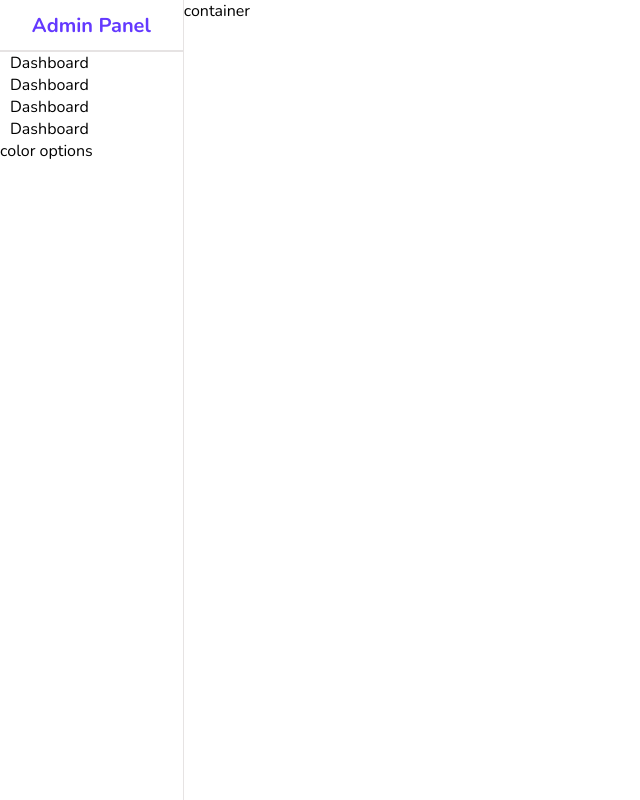
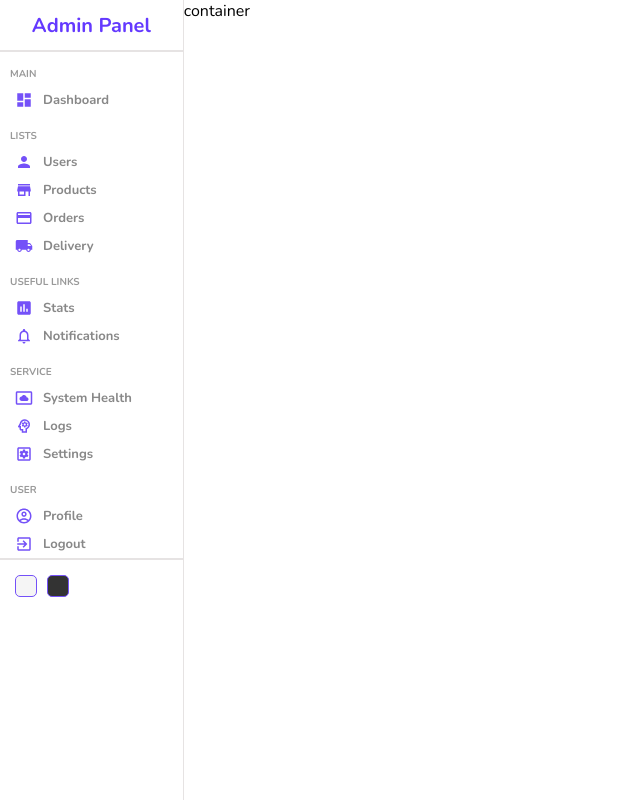
Before and after one commit to msiddiq1400/React_Admin_Dashboard, a React (Create React App) app: page / in a window 1280 px wide. Shown: the whole page, without its empty margins (0-640 px from the left). Built offline with nearby package versions, Linux system fonts and the light colour scheme.

Commit message:
add mui and finish side bar ui

```diff
--- a/package.json
+++ b/package.json
@@ -3,6 +3,10 @@
   "version": "0.1.0",
   "private": true,
   "dependencies": {
+    "@emotion/react": "^11.10.5",
+    "@emotion/styled": "^11.10.5",
+    "@mui/icons-material": "^5.11.0",
+    "@mui/material": "^5.11.8",
     "@testing-library/jest-dom": "^5.16.5",
     "@testing-library/react": "^13.4.0",
     "@testing-library/user-event": "^13.5.0",
--- a/src/components/sidebar/Sidebar.jsx
+++ b/src/components/sidebar/Sidebar.jsx
@@ -1,4 +1,16 @@
 import './sidebar.scss';
+import DashboardIcon from '@mui/icons-material/Dashboard';
+import PersonIcon from '@mui/icons-material/Person';
+import StoreIcon from '@mui/icons-material/Store';
+import CreditCardIcon from '@mui/icons-material/CreditCard';
+import LocalShippingIcon from '@mui/icons-material/LocalShipping';
+import InsertChartIcon from '@mui/icons-material/InsertChart';
+import NotificationsNoneIcon from '@mui/icons-material/NotificationsNone';
+import SettingsSystemDaydreamIcon from '@mui/icons-material/SettingsSystemDaydream';
+import PsychologyOutlinedIcon from '@mui/icons-material/PsychologyOutlined';
+import SettingsApplicationsOutlinedIcon from '@mui/icons-material/SettingsApplicationsOutlined';
+import AccountCircleOutlinedIcon from '@mui/icons-material/AccountCircleOutlined';
+import ExitToAppOutlinedIcon from '@mui/icons-material/ExitToAppOutlined';
 
 const Sidebar = () => {
   return (
@@ -9,13 +21,34 @@ const Sidebar = () => {
         <hr/>
         <div className='center'>
             <ul>
-                <li><span>Dashboard</span></li>
-                <li><span>Dashboard</span></li>
-                <li><span>Dashboard</span></li>
-                <li><span>Dashboard</span></li>
+                <p className="title">MAIN</p>
+                <li><DashboardIcon className='icon'/><span>Dashboard</span></li>
+                <p className="title">LISTS</p>
+                <li><PersonIcon className='icon'/><span>Users</span></li>
+                <li><StoreIcon className='icon'/><span>Products</span></li>
+                <li><CreditCardIcon className='icon'/><span>Orders</span></li>
+                <li><LocalShippingIcon className='icon'/><span>Delivery</span></li>
+                <p className="title">USEFUL LINKS</p>
+                <li><InsertChartIcon className='icon'/><span>Stats</span></li>
+                <li><NotificationsNoneIcon className='icon'/><span>Notifications</span></li>
+                <p className="title">SERVICE</p>
+                <li><SettingsSystemDaydreamIcon className='icon'/><span>System Health</span></li>
+                <li><PsychologyOutlinedIcon className='icon'/><span>Logs</span></li>
+                <li><SettingsApplicationsOutlinedIcon className='icon'/><span>Settings</span></li>
+                <p className="title">USER</p>
+                <li><AccountCircleOutlinedIcon className='icon'/><span>Profile</span></li>
+                <li><ExitToAppOutlinedIcon className='icon'/><span>Logout</span></li>
             </ul>
         </div>
-        <div className='bottom'>color options</div>
+        <hr/>
+        <div className='bottom'>
+            <div className="colorOption">
+
+            </div>
+            <div className="colorOption">
+
+            </div>
+        </div>
     </div>
   )
 }
--- a/src/components/sidebar/sidebar.scss
+++ b/src/components/sidebar/sidebar.scss
@@ -29,6 +29,58 @@
             list-style: none;
             margin: 0;
             padding: 0;
+
+            .title {
+                font-size: 10px;
+                font-weight: bold;
+                color: #999999;
+                margin-top: 15px;
+                margin-bottom: 5px;
+            }
+
+            li {
+                display: flex;
+                align-items: center;
+                padding: 5px;
+                cursor: pointer;
+                &:hover {
+                    background-color: #ece8ff;
+                }
+
+                .icon {
+                    font-size: 18px;
+                    color: #7451f8;
+                }
+
+                span {
+                    font-size: 13px;
+                    font-weight: bold;
+                    color: #888;
+                    margin-left: 10px;
+                }
+            }
+        }
+    }
+
+    .bottom {
+        display: flex;
+        align-items: center;
+        margin: 10px;
+
+        .colorOption {
+            width: 20px;
+            height: 20px;
+            border-radius: 5px;
+            border: 1px solid #7451f8;
+            cursor: pointer;
+            margin: 5px;
+
+            &:nth-child(1) {
+                background-color: whitesmoke;
+            }
+            &:nth-child(2) {
+                background-color: #333;
+            }
         }
     }
 }
```
Also changed, not shown: 1 other file (tests, documents, lock files or other folders).
